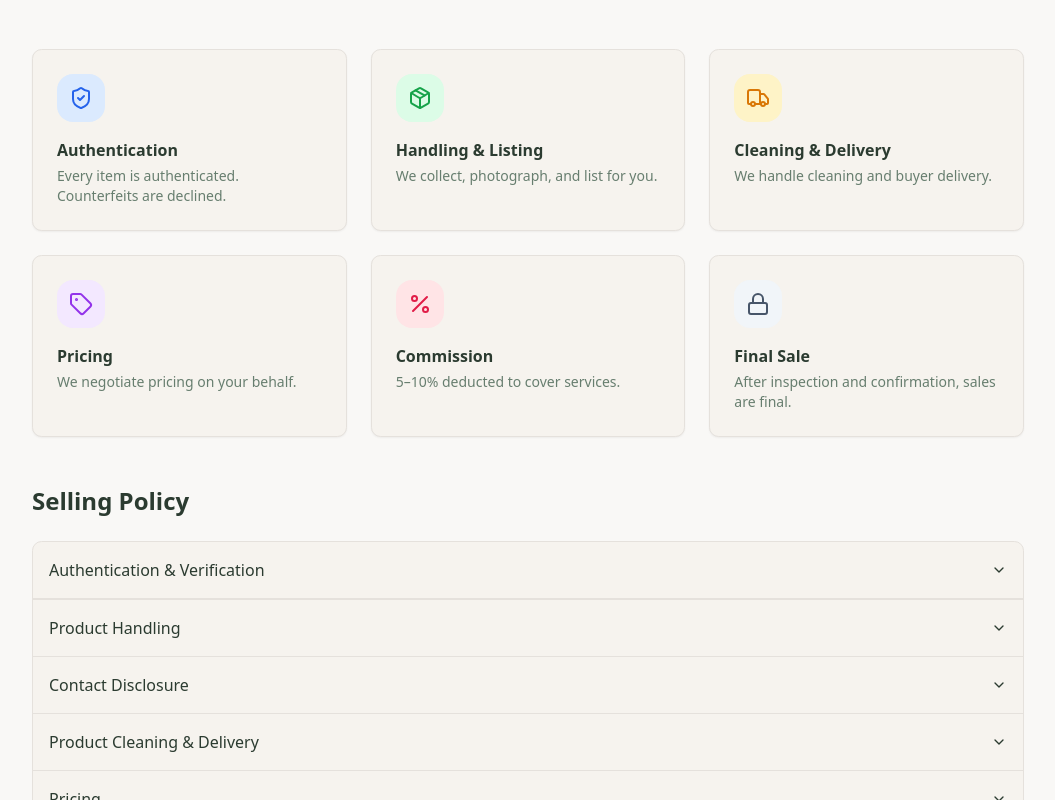
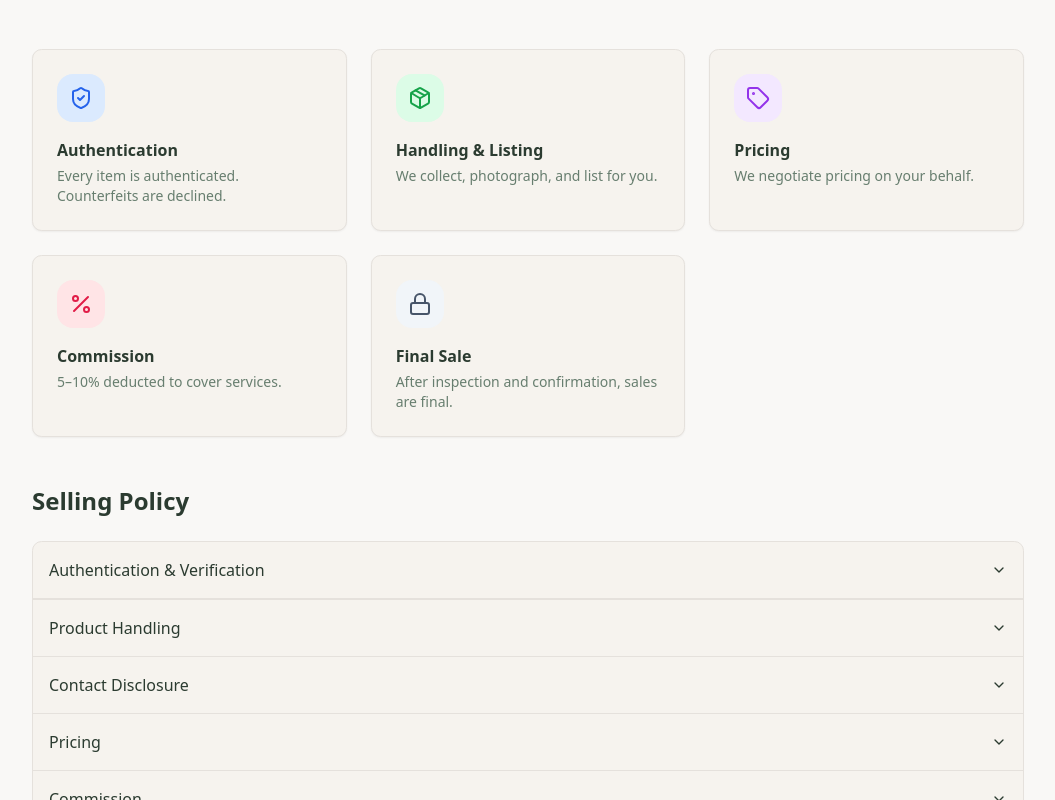
Before and after one commit to erlume-kw/erlume_pre_launch, a React (Vite) app: page /policies in a window 1280 px wide. Shown: the part 220-1020 px from the top of the page, without its empty margins (112-1167 px from the left). Built offline with nearby package versions, Linux system fonts and the light colour scheme.

Commit message:
removed cleaning

```diff
--- a/src/components/PriceBreakdown.tsx
+++ b/src/components/PriceBreakdown.tsx
@@ -34,12 +34,8 @@ export const PriceBreakdown = ({ bagDetails }: PriceBreakdownProps) => {
 		}
 	};
 
-	// Step 3: Operational Costs (cleaning example - simplified)
-	const cleaningCost = 5; // Fixed cost in KWD for minor cleaning
-
 	const conditionAdjustment = getConditionAdjustment(bagDetails.condition);
-	const priceAfterCondition = basePrice * (1 + conditionAdjustment / 100);
-	const finalPrice = priceAfterCondition + cleaningCost;
+	const finalPrice = basePrice * (1 + conditionAdjustment / 100);
 
 	// Commission Structure based on price tiers
 	const getCommissionSplit = (price: number) => {
@@ -136,40 +132,6 @@ export const PriceBreakdown = ({ bagDetails }: PriceBreakdownProps) => {
 								</div>
 							</Card>
 						)}
-
-						{/* Step 3: Operational Costs */}
-						<Card
-							className="card-warm animate-scale-in"
-							style={{ animationDelay: "0.2s" }}>
-							<div className="p-6">
-								<div className="flex items-center gap-3 mb-4">
-									<div className="p-2 rounded-lg bg-blue-100 text-blue-600">
-										<Wrench className="w-5 h-5" />
-									</div>
-									<div>
-										<h3 className="text-lg font-semibold text-foreground">
-											Step 3: Minor Cleaning
-										</h3>
-										<p className="text-sm text-muted-foreground">
-											Professional cleaning service
-										</p>
-									</div>
-								</div>
-								<div className="flex items-center justify-between">
-									<div className="text-2xl font-bold text-blue-600">
-										+{cleaningCost} KD
-									</div>
-									<div className="text-right">
-										<div className="text-lg font-semibold text-foreground">
-											{finalPrice.toFixed(2)} KD
-										</div>
-										<div className="text-sm text-muted-foreground">
-											Final listing price
-										</div>
-									</div>
-								</div>
-							</div>
-						</Card>
 					</div>
 
 					{/* Final Price Summary */}
--- a/src/pages/Policies.tsx
+++ b/src/pages/Policies.tsx
@@ -63,19 +63,7 @@ export default function Policies() {
 									</p>
 								</CardContent>
 							</Card>
-							<Card>
-								<CardContent className="p-6">
-									<div className="mb-4 inline-flex h-12 w-12 items-center justify-center rounded-2xl bg-amber-100 text-amber-600">
-										<Truck className="h-6 w-6" />
-									</div>
-									<div className="text-base font-semibold">
-										Cleaning & Delivery
-									</div>
-									<p className="mt-1 text-sm text-muted-foreground">
-										We handle cleaning and buyer delivery.
-									</p>
-								</CardContent>
-							</Card>
+
 							<Card>
 								<CardContent className="p-6">
 									<div className="mb-4 inline-flex h-12 w-12 items-center justify-center rounded-2xl bg-purple-100 text-purple-600">
@@ -154,17 +142,7 @@ export default function Policies() {
 											</p>
 										</AccordionContent>
 									</AccordionItem>
-									<AccordionItem value="cleaning">
-										<AccordionTrigger className="px-4">
-											Product Cleaning &amp; Delivery
-										</AccordionTrigger>
-										<AccordionContent className="px-4">
-											<p>
-												<strong>erlume</strong> will handle product cleaning and
-												delivery logistics to the buyer.
-											</p>
-										</AccordionContent>
-									</AccordionItem>
+
 									<AccordionItem value="pricing">
 										<AccordionTrigger className="px-4">
 											Pricing
@@ -183,8 +161,7 @@ export default function Policies() {
 										<AccordionContent className="px-4">
 											<p>
 												A <strong>5–10% commission</strong> will be deducted
-												from the final sale price to cover cleaning and delivery
-												costs.
+												from the final sale price to cover our services.
 											</p>
 										</AccordionContent>
 									</AccordionItem>
```
